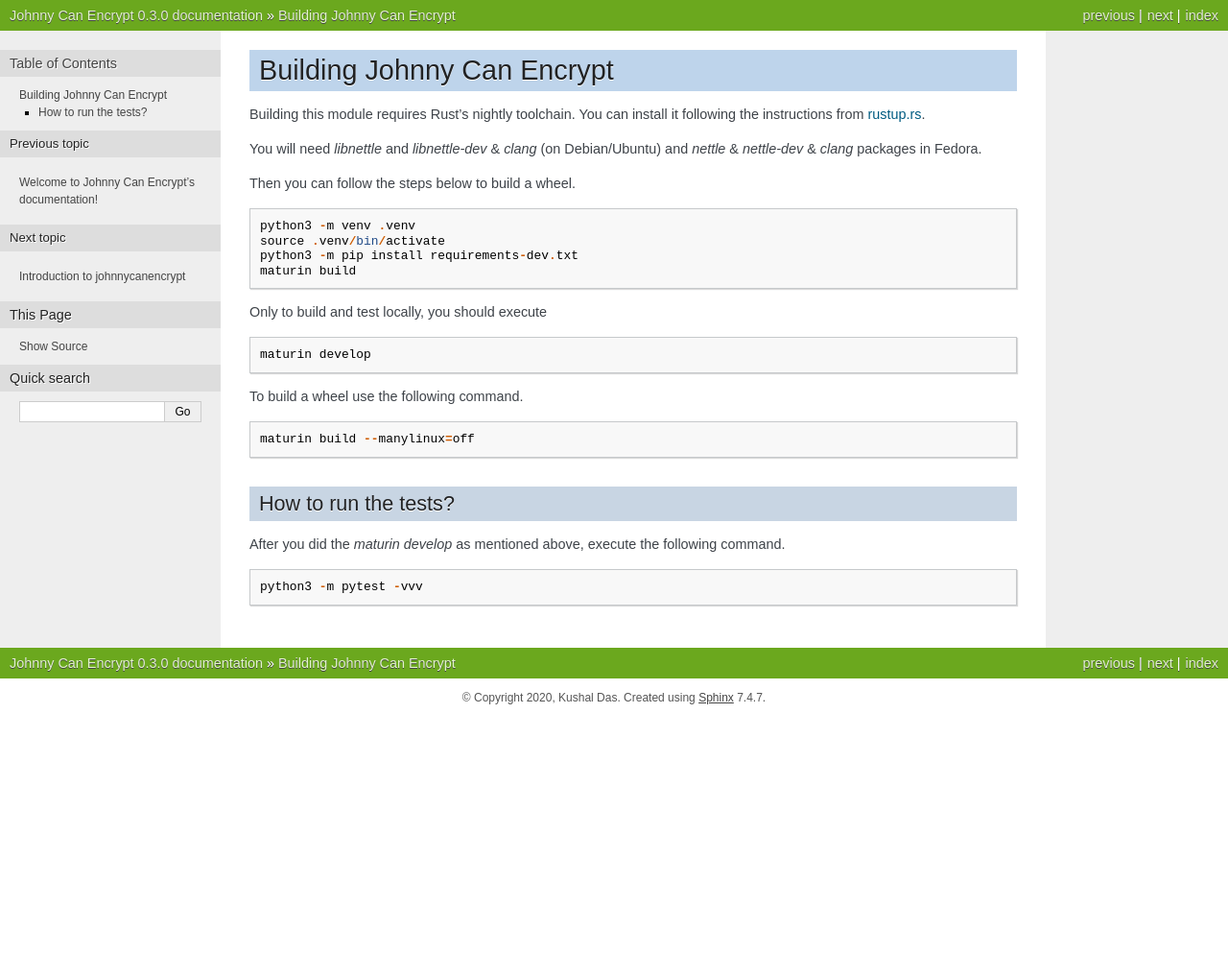
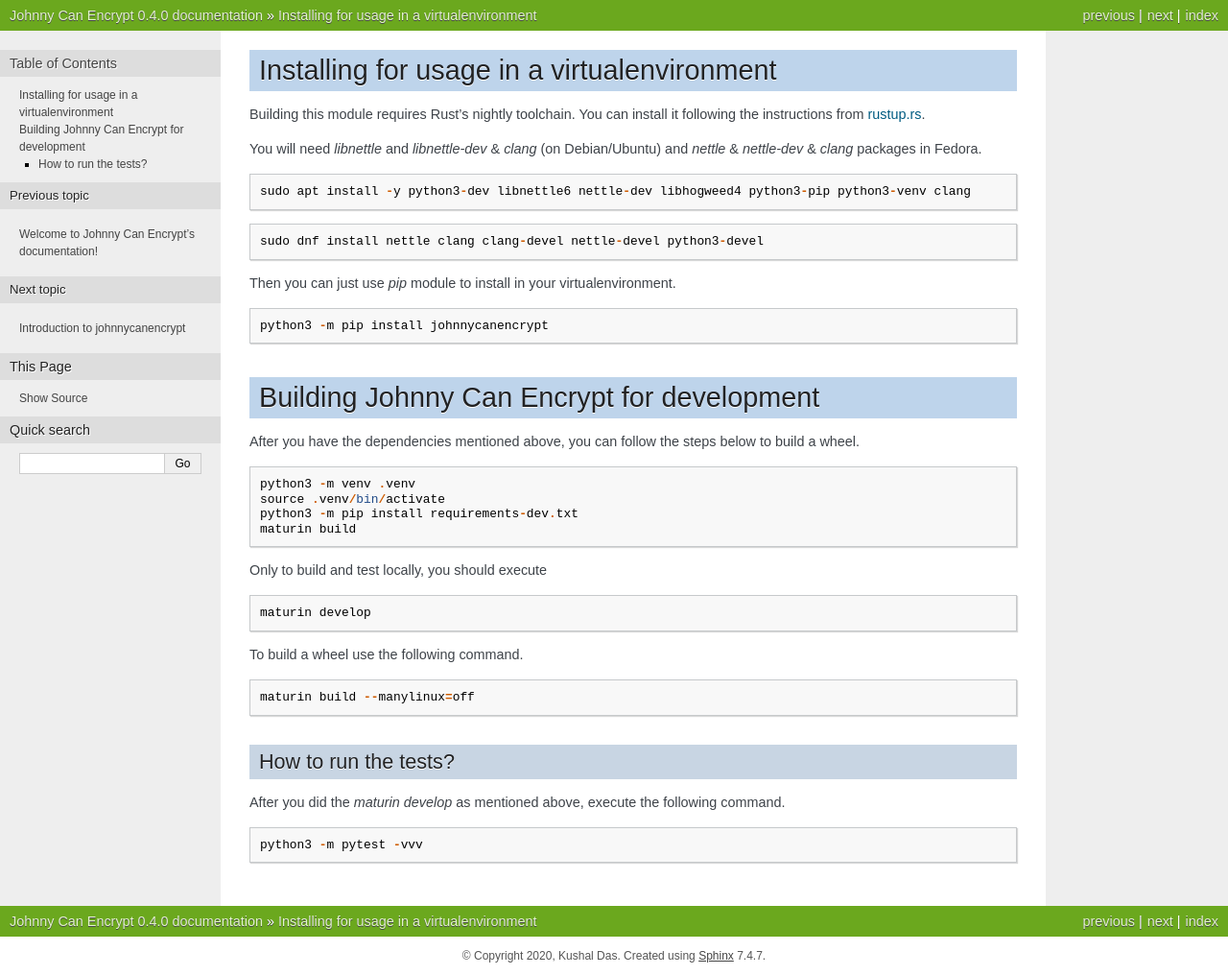
Before and after one commit to kushaldas/johnnycanencrypt, a Sphinx documentation site: the page built from docs/build.rst, in a window 1280 px wide. Shown: the whole page at 96% size. Built offline with Sphinx 7.4.7, drawn with Linux system fonts in a browser that asks for light colours; before the commit the page ends 900 px from its top, so only the background shows below that.

Commit message:
Fixes #45 updates install/build instructions

```diff
--- a/Cargo.toml
+++ b/Cargo.toml
@@ -1,6 +1,6 @@
 [package]
 name = "johnnycanencrypt"
-version = "0.3.0"
+version = "0.4.0"
 authors = ["Kushal Das <mail@kushaldas.in>"]
 edition = "2018"
 description = "Python module for OpenPGP."
--- a/docs/build.rst
+++ b/docs/build.rst
@@ -1,12 +1,32 @@
-Building Johnny Can Encrypt
-============================
+Installing for usage in a virtualenvironment
+=============================================
 
 Building this module requires Rust's nightly toolchain. You can install it following
 the instructions from `rustup.rs <https://rustup.rs>`_.
 
 You will need `libnettle` and `libnettle-dev` & `clang` (on Debian/Ubuntu) and `nettle` & `nettle-dev` & `clang` packages in Fedora.
 
-Then you can follow the steps below to build a wheel.
+::
+
+        sudo apt install -y python3-dev libnettle6 nettle-dev libhogweed4 python3-pip python3-venv clang
+
+::
+
+        sudo dnf install nettle clang clang-devel nettle-devel python3-devel
+
+
+Then you can just use `pip` module to install in your virtualenvironment.
+
+::
+
+        python3 -m pip install johnnycanencrypt
+
+
+Building Johnny Can Encrypt for development
+============================================
+
+
+After you have the dependencies mentioned above, you can follow the steps below to build a wheel.
 
 ::
 
--- a/docs/conf.py
+++ b/docs/conf.py
@@ -24,9 +24,9 @@
 author = 'Kushal Das'
 
 # The short X.Y version
-version = ''
+version = '0.4.0'
 # The full version, including alpha/beta/rc tags
-release = '0.3.0'
+release = '0.4.0'
 
 
 # -- General configuration ---------------------------------------------------
```
Also changed, not shown: README.md (+9 -1 lines), changelog.md (+1 -1 lines).
